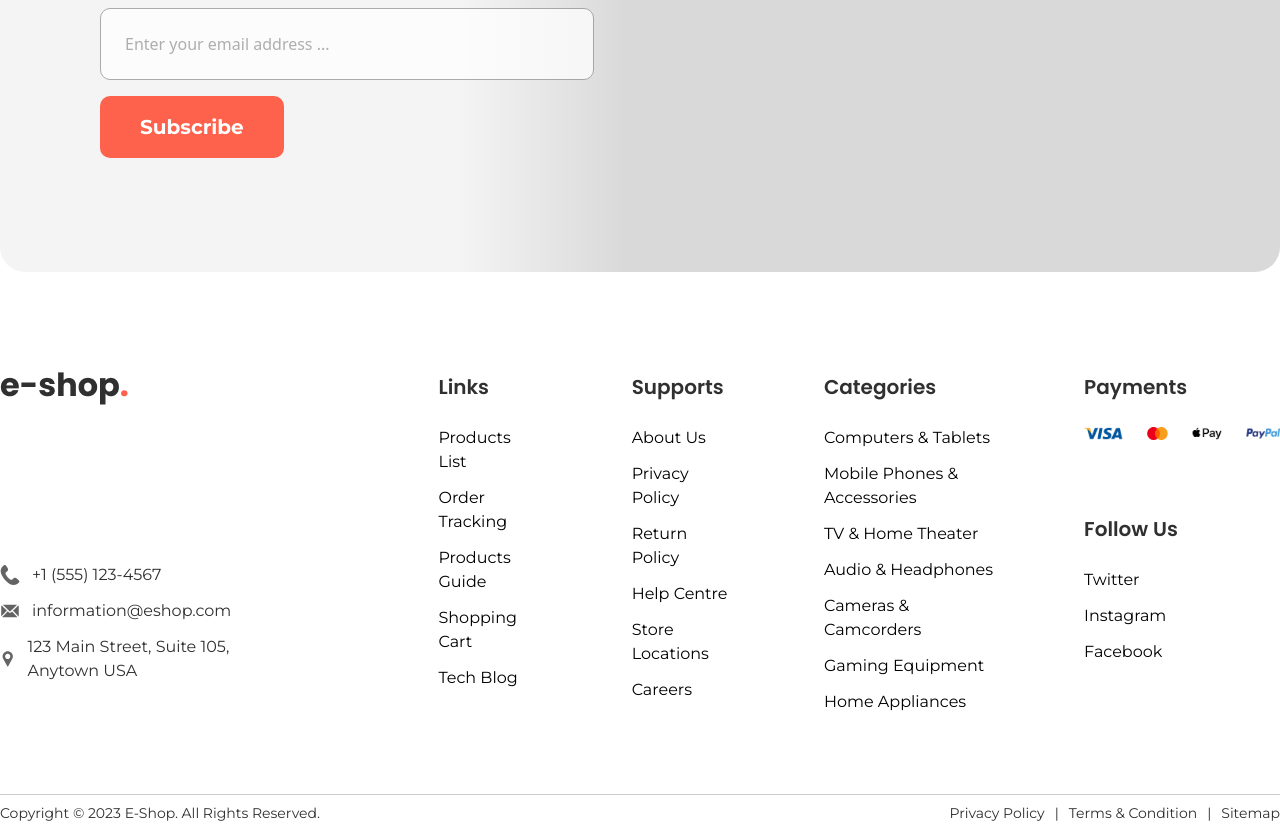
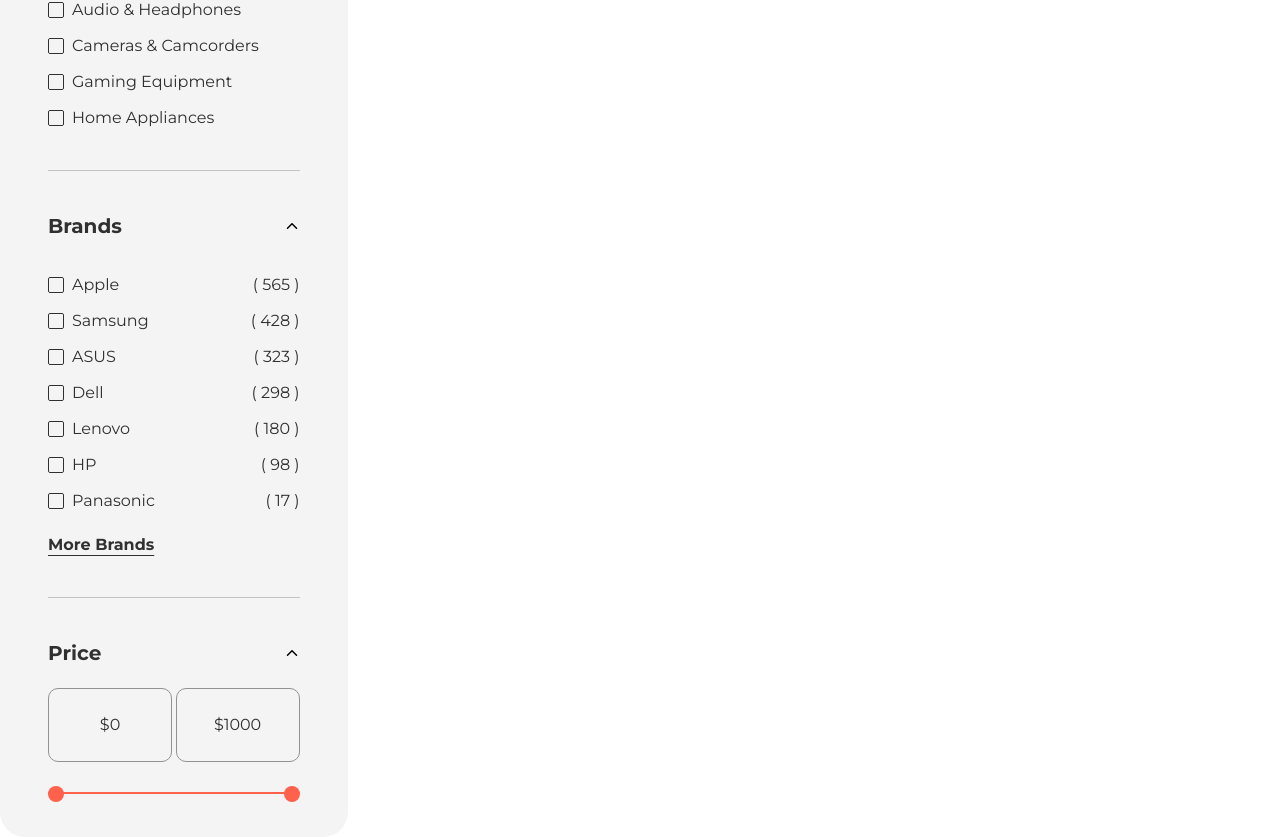
Before and after one commit to Md-Shihab247/eshop, a React (Vite) app: page /product-list in a window 1280 px wide. Shown: the part 801-1638 px from the top of the page. Built offline with nearby package versions, Linux system fonts and the light colour scheme.

Commit message:
product-list ,  left side

```diff
--- /dev/null
+++ b/src/components/icons/CheckIcon.jsx
@@ -0,0 +1,21 @@
+import React from 'react'
+
+const CheckIcon = ({ isChecked }) => {
+
+
+  return (
+    <svg className={`cursor-pointer ${isChecked ? 'fill-[#FF624C] border-[#FF624C]' : 'fill-[#F4F4F4] border border-[#303030] rounded-[2px]'}`} width="16" height="16" viewBox="0 0 16 16" fill="none" xmlns="http://www.w3.org/2000/svg">
+    <rect width="16" height="16" rx="2"/>
+    <g clipPath="url(#clip0_4255_120)">
+    <path d="M11.8829 5.17963C11.7266 5.02341 11.4734 5.02341 11.3172 5.17963L6.52491 9.97192L4.68285 8.12986C4.52665 7.97364 4.2734 7.97366 4.11716 8.12986C3.96095 8.28606 3.96095 8.53931 4.11716 8.69553L6.24207 10.8204C6.39823 10.9766 6.65166 10.9765 6.80776 10.8204L11.8829 5.74531C12.0391 5.58911 12.0391 5.33584 11.8829 5.17963Z" fill={`${isChecked ? "white" : "#F4F4F4"}`}/>
+    </g>
+    <defs>
+    <clipPath id="clip0_4255_120">
+    <rect width="8" height="8" fill="white" transform="translate(4 4)"/>
+    </clipPath>
+    </defs>
+    </svg>
+  )
+}
+
+export default CheckIcon
--- /dev/null
+++ b/src/components/icons/UncheckIcon.jsx
@@ -0,0 +1,11 @@
+import React from 'react'
+
+const UncheckIcon = () => {
+  return (
+    <svg width="16" height="16" viewBox="0 0 16 16" fill="none" xmlns="http://www.w3.org/2000/svg">
+    <rect x="0.5" y="0.5" width="15" height="15" rx="1.5" fill="#F4F4F4" stroke="#303030"/>
+    </svg>
+  )
+}
+
+export default UncheckIcon
--- a/src/index.css
+++ b/src/index.css
@@ -14,3 +14,22 @@
 .spring_sale.slick-slider .slick-track {
   @apply flex gap-6;
 }
+
+input[type=range]::-webkit-slider-thumb{
+   pointer-events: auto;
+   height: 16px;
+   width: 16px;
+   background: #FF624C;
+   border-radius: 50%;
+   appearance: none;
+   cursor: pointer;
+}
+input[type=range]::-moz-progress-bar{
+   pointer-events: auto;
+   height: 16px;
+   width: 16px;
+   background: #FF624C;
+   border-radius: 50%;
+   appearance: none;
+   cursor: pointer;
+}
--- a/src/pages/ProductListPage.jsx
+++ b/src/pages/ProductListPage.jsx
@@ -1,8 +1,182 @@
-import React from 'react'
+import React, { useState } from 'react'
+import Container from '../components/layouts/Container'
+import { IoIosArrowDown } from 'react-icons/io'
+import CheckIcon from '../components/icons/CheckIcon'
+
+  let Categories = [
+    { id: 1, name: 'Computers & Tablets' },
+    { id: 2, name: 'Mobile & Accessories' },
+    { id: 3, name: 'TV & Home Theater' },
+    { id: 4, name: 'Audio & Headphones' },
+    { id: 5, name: 'Cameras & Camcorders' },
+    { id: 6, name: 'Gaming Equipment' },
+    { id: 7, name: 'Home Appliances' },
+  ]
+
+  let Brands = [
+    { id: 1, name: 'Apple' , available : "( 565 )" },
+    { id: 2, name: 'Samsung' , available : "( 428 )" },
+    { id: 3, name: 'ASUS' , available : "( 323 )" },
+    { id: 4, name: 'Dell' , available : "( 298 )" },
+    { id: 5, name: 'Lenovo' , available : "( 180 )" },
+    { id: 6, name: 'HP' , available : "( 98 )" },
+    { id: 7, name: 'Panasonic' , available : "( 17 )" }
+  ]
 
 const ProductListPage = () => {
+
+   let [isDropDownOpen, setIsDropDownOpen] = useState(true);
+   let [isDropDownOpen2, setIsDropDownOpen2] = useState(true);
+   let [isDropDownOpen3, setIsDropDownOpen3] = useState(true);
+   let [index, setIndex] = useState([]);
+   let [index2, setIndex2] = useState([]);
+   let [minValue,setMinValue] = useState(0)
+   let [maxValue,setMaxValue] = useState(1000)
+    let handleSelect = (indexed)=>{
+      if (index.includes(indexed)) {
+          setIndex((prev)=> prev.filter((num)=> num !== indexed))
+      }
+      else{
+        setIndex([...index, indexed])
+      }
+
+    }
+
+    let handleSelect2 = (indexed)=>{
+      if (index2.includes(indexed)) {
+          setIndex2((prev)=> prev.filter((num)=> num !== indexed))
+       }
+      else{
+        setIndex2([...index2, indexed])
+       }
+
+    }
+
+
+    let updateSlider = (type,value)=>{
+        console.log(value);
+
+        if (type === "min") {
+          let newMin = Math.min(parseInt(value), maxValue)
+          setMinValue(newMin)
+        }
+        else{
+
+          let newMax = Math.max(parseInt(value), minValue)
+          setMaxValue(newMax)
+        }
+    }
+
+  let minParcet = (minValue / 1000) * 100
+  let maxParcet = (maxValue / 1000) * 100
+
   return (
-    <div>ProductListPage</div>
+    <div className='mt-16'>
+      <Container>
+      <div className=' flex'>
+
+        <div className='w-[355px] max-h-[1057px] box-border p-12 bg-[#F4F4F4] rounded-[25px]'>
+          <div className='w-full'>
+
+                                                      {/* Categories Dropdown  */}
+              <div >
+               <div onClick={()=> setIsDropDownOpen(!isDropDownOpen)} className=' mb-5 flex items-center justify-between'>
+                  <h4 className=' cursor-pointer font-montserrat text-xl text-[#303030] font-bold  leading-7.5'>Categories</h4>
+                  <IoIosArrowDown  className={`${isDropDownOpen && `rotate-180`} cursor-pointer transition-all text-black h-4 w-4 `}/>
+               </div>
+
+               {isDropDownOpen &&
+                <ul className={ ` overflow-hidden transition-all`}>
+                    {Categories.map((category,indexed) => (
+                      <li onClick={()=> handleSelect(indexed)} key={category.id}  className={`${index === index && `click`}  flex cursor-pointer gap-x-2 items-center mt-3`}>
+                        <CheckIcon isChecked={index.includes(indexed)}/>
+                        <span className={ ` text-[#303030] text-base font-montserrat transition-all leading-6 ${index.includes(indexed) ? "font-bold" : "font-normal"}`}>{category.name}</span>
+                      </li>
+                    ))}
+                </ul>
+              }
+              </div>
+
+              <hr className=' text-[#C3C3C3] w-full my-10'/>
+                                                    {/* Brands Dropdown  */}
+              <div>
+                  <div onClick={()=> setIsDropDownOpen2(!isDropDownOpen2)} className=' mb-5 flex items-center justify-between'>
+                    <h4 className=' cursor-pointer font-montserrat text-xl text-[#303030] font-bold  leading-7.5'>Brands</h4>
+                    <IoIosArrowDown   className={`${isDropDownOpen2 && `rotate-180`} cursor-pointer transition-all text-black h-4 w-4 `}/>
+                  </div>
+
+                {isDropDownOpen2 &&
+                  <ul className={ ` overflow-hidden transition-all`}>
+                      {Brands.map((category,indexed) => (
+                        <li onClick={()=> handleSelect2(indexed)} key={category.id}  className={`${index === index && `click`}  flex cursor-pointer justify-between items-center mt-3`}>
+                          <span className=' gap-x-2 flex items-center'>
+                          <CheckIcon isChecked={index2.includes(indexed)}/>
+                          <span className={ ` text-[#303030] text-base font-montserrat transition-all leading-6 ${index2.includes(indexed) ? "font-bold" : "font-normal"}`}>{category.name}</span>
+                          </span>
+                          <span className='text-[#303030] font-montserrat text-base font-normal leading-6'> {category.available} </span>
+                        </li>
+                      ))}
+                      <a href='#' className=' inline-block text-[#303030] text-base font-montserrat font-bold leading-6 mt-5 underline underline-offset-5'>More Brands</a>
+                  </ul>
+                }
+              </div>
+
+              <hr className=' text-[#C3C3C3] w-full my-10'/>
+
+             <div>
+                <div onClick={()=> setIsDropDownOpen3(!isDropDownOpen3)} className=' mb-5 flex items-center justify-between'>
+                    <h4 className=' cursor-pointer font-montserrat text-xl text-[#303030] font-bold  leading-7.5'>Price</h4>
+                    <IoIosArrowDown   className={`${isDropDownOpen3 && `rotate-180`} cursor-pointer transition-all text-black h-4 w-4 `}/>
+                </div>
+
+                {isDropDownOpen3 &&
+                <div>
+                  <div className=' flex justify-between'>
+                    <div className='h-[74px] w-[124px] flex items-center justify-center font-montserrat text-base font-normal leading-6 text-[#303030] border border-[#929292] rounded-[10px] bg-[#F4F4F4]'> ${minValue} </div>
+                    <div className='h-[74px] w-[124px] flex items-center justify-center font-montserrat text-base font-normal leading-6 text-[#303030] border border-[#929292] rounded-[10px] bg-[#F4F4F4]'> ${maxValue} </div>
+                  </div>
+
+                  <div className=' mt-7.5'>
+                     <div className=' relative w-full h-0.5 bg-[#ddd] rounded'>
+                       <div
+                       className={` absolute bg-[#FF624C] rounded h-full`}
+                       style={{left: `${minParcet}%`, width: `${maxParcet - minParcet}%`}}
+                       ></div>
+
+                       <input
+                       type="range"
+                       min={0}
+                       max={1000}
+                       step={10}
+                       value={minValue}
+                       onChange={(e)=> updateSlider("min",e.target.value)}
+                       className='w-full h-2 bg-transparent pointer-events-none  absolute top-[-2px] appearance-none'
+                       />
+
+                       <input
+                       type="range"
+                       min={0}
+                       max={1000}
+                       step={10}
+                       value={maxValue}
+                       onChange={(e)=> updateSlider("max",e.target.value)}
+                       className='w-full h-2 bg-transparent pointer-events-none absolute top-[-2px] appearance-none'
+                       />
+                     </div>
+                  </div>
+                </div>
+
+                }
+             </div>
+
+          </div>
+
+        </div>
+
+        <div className='w-[75%]'>Products</div>
+      </div>
+    </Container>
+    </div>
   )
 }
 
```
